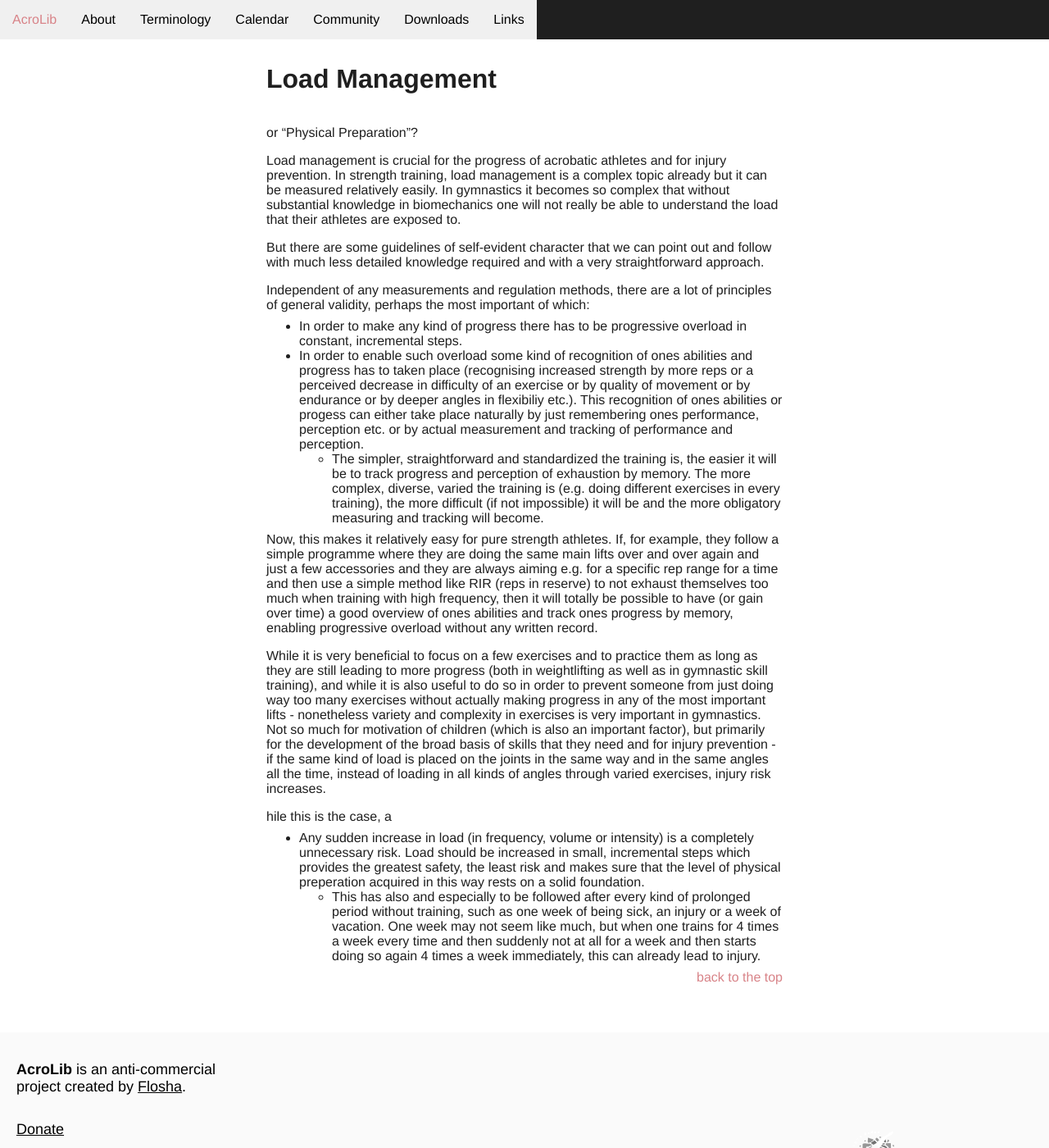
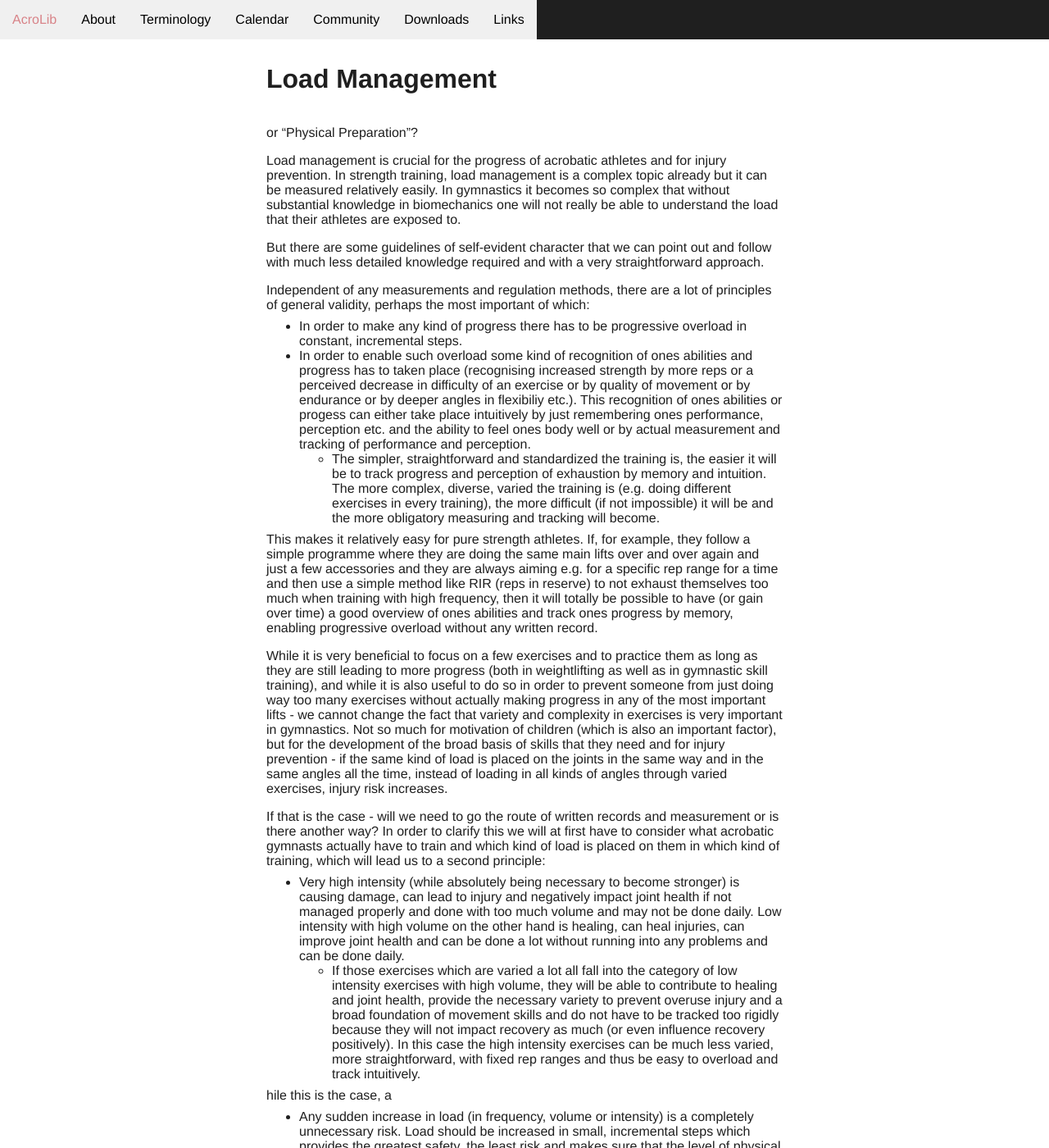
Before and after one commit to floshin/acrolib, a Jekyll site: the page built from training/load-management.md, in a window 1280 px wide and 1400 px high. Shown: the whole window at 82% size. Built offline with Jekyll 4.4.1, drawn with Linux system fonts in a browser that asks for light colours; our own code applies the rules of GitHub Pages for plain Markdown files.

Commit message:
Update load-management.md

```diff
--- a/training/load-management.md
+++ b/training/load-management.md
@@ -9,12 +9,18 @@ But there are some guidelines of self-evident character that we can point out an
 Independent of any measurements and regulation methods, there are a lot of principles of general validity, perhaps the most important of which:
 
 * In order to make any kind of progress there has to be progressive overload in constant, incremental steps.
-* In order to enable such overload some kind of recognition of ones abilities and progress has to taken place (recognising increased strength by more reps or a perceived decrease in difficulty of an exercise or by quality of movement or by endurance or by deeper angles in flexibiliy etc.). This recognition of ones abilities or progess can either take place naturally by just remembering ones performance, perception etc. or by actual measurement and tracking of performance and perception.
-  * The simpler, straightforward and standardized the training is, the easier it will be to track progress and perception of exhaustion by memory. The more complex, diverse, varied the training is (e.g. doing different exercises in every training), the more difficult (if not impossible) it will be and the more obligatory measuring and tracking will become.
+* In order to enable such overload some kind of recognition of ones abilities and progress has to taken place (recognising increased strength by more reps or a perceived decrease in difficulty of an exercise or by quality of movement or by endurance or by deeper angles in flexibiliy etc.). This recognition of ones abilities or progess can either take place intuitively by just remembering ones performance, perception etc. and the ability to feel ones body well or by actual measurement and tracking of performance and perception.
+  * The simpler, straightforward and standardized the training is, the easier it will be to track progress and perception of exhaustion by memory and intuition. The more complex, diverse, varied the training is (e.g. doing different exercises in every training), the more difficult (if not impossible) it will be and the more obligatory measuring and tracking will become.
 
-Now, this makes it relatively easy for pure strength athletes. If, for example, they follow a simple programme where they are doing the same main lifts over and over again and just a few accessories and they are always aiming e.g. for a specific rep range for a time and then use a simple method like RIR (reps in reserve) to not exhaust themselves too much when training with high frequency, then it will totally be possible to have (or gain over time) a good overview of ones abilities and track ones progress by memory, enabling progressive overload without any written record.
+This makes it relatively easy for pure strength athletes. If, for example, they follow a simple programme where they are doing the same main lifts over and over again and just a few accessories and they are always aiming e.g. for a specific rep range for a time and then use a simple method like RIR (reps in reserve) to not exhaust themselves too much when training with high frequency, then it will totally be possible to have (or gain over time) a good overview of ones abilities and track ones progress by memory, enabling progressive overload without any written record.
 
-While it is very beneficial to focus on a few exercises and to practice them as long as they are still leading to more progress (both in weightlifting as well as in gymnastic skill training), and while it is also useful to do so in order to prevent someone from just doing way too many exercises without actually making progress in any of the most important lifts - nonetheless variety and complexity in exercises is very important in gymnastics. Not so much for motivation of children (which is also an important factor), but primarily for the development of the broad basis of skills that they need and for injury prevention - if the same kind of load is placed on the joints in the same way and in the same angles all the time, instead of loading in all kinds of angles through varied exercises, injury risk increases.
+While it is very beneficial to focus on a few exercises and to practice them as long as they are still leading to more progress (both in weightlifting as well as in gymnastic skill training), and while it is also useful to do so in order to prevent someone from just doing way too many exercises without actually making progress in any of the most important lifts - we cannot change the fact that variety and complexity in exercises is very important in gymnastics. Not so much for motivation of children (which is also an important factor), but for the development of the broad basis of skills that they need and for injury prevention - if the same kind of load is placed on the joints in the same way and in the same angles all the time, instead of loading in all kinds of angles through varied exercises, injury risk increases.
+
+If that is the case - will we need to go the route of written records and measurement or is there another way? In order to clarify this we will at first have to consider what acrobatic gymnasts actually have to train and which kind of load is placed on them in which kind of training, which will lead us to a second principle:
+
+* Very high intensity (while absolutely being necessary to become stronger) is causing damage, can lead to injury and negatively impact joint health if not managed properly and done with too much volume and may not be done daily. Low intensity with high volume on the other hand is healing, can heal injuries, can improve joint health and can be done a lot without running into any problems and can be done daily.
+  * If those exercises which are varied a lot all fall into the category of low intensity exercises with high volume, they will be able to contribute to healing and joint health, provide the necessary variety to prevent overuse injury and a broad foundation of movement skills and do not have to be tracked too rigidly because they will not impact recovery as much (or even influence recovery positively). In this case the high intensity exercises can be much less varied, more straightforward, with fixed rep ranges and thus be easy to overload and track intuitively.
+
 
 
 
```
